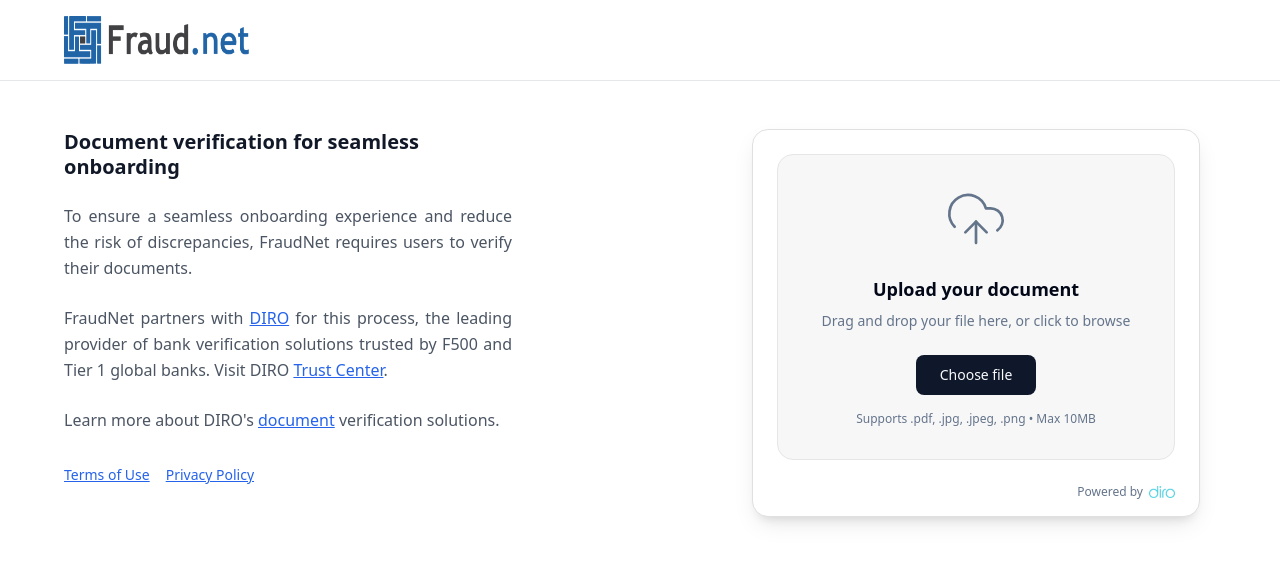
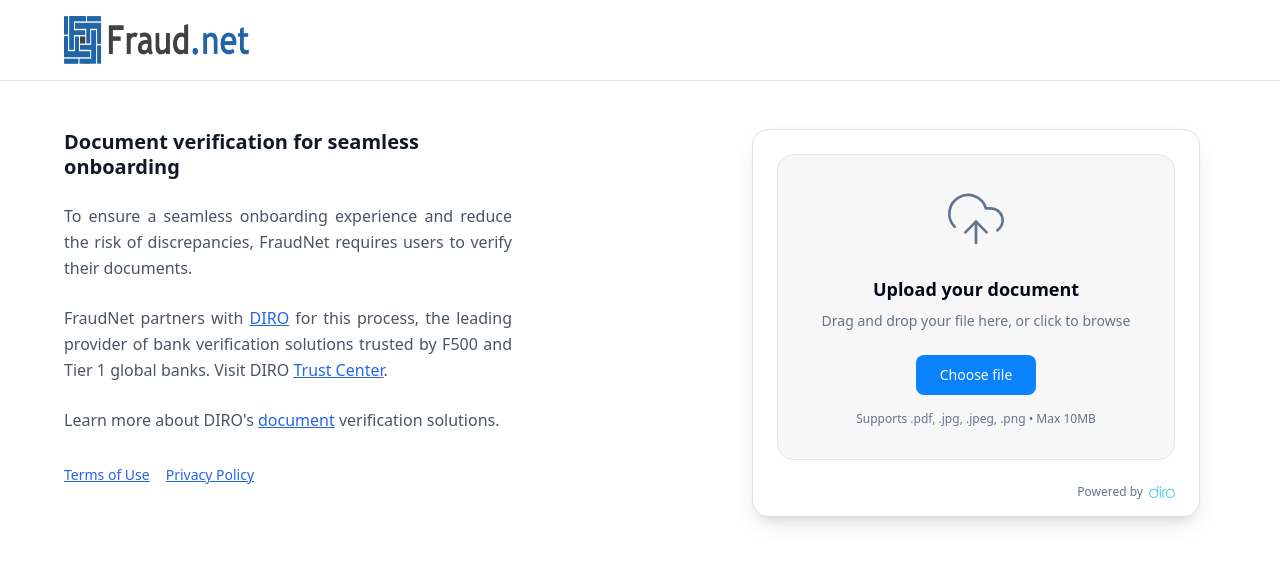
Before and after one commit to dhruvbansal022/fraud-net, a React (Vite) app: page / in a window 1280 px wide. Shown: the top 564 px of the page. Built offline with nearby package versions, Linux system fonts and the light colour scheme; the HTML template or start-up script is replaced by a standard one.

Commit message:
Update button background color

```diff
--- a/src/index.css
+++ b/src/index.css
@@ -17,7 +17,7 @@ All colors MUST be HSL.
     --popover: 0 0% 100%;
     --popover-foreground: 222.2 84% 4.9%;
 
-    --primary: 222.2 47.4% 11.2%;
+    --primary: 210 97% 51%;
     --primary-foreground: 210 40% 98%;
 
     --secondary: 210 40% 96.1%;
@@ -51,7 +51,7 @@ All colors MUST be HSL.
     --info-color: 189 94% 57%;
 
     /* Gradients */
-    --gradient-primary: linear-gradient(135deg, hsl(var(--primary)), hsl(222.2 47.4% 8%));
+    --gradient-primary: linear-gradient(135deg, hsl(var(--primary)), hsl(210 97% 41%));
     --gradient-success: linear-gradient(135deg, hsl(var(--success-color)), hsl(145 76% 35%));
 
     /* Shadows */
@@ -89,8 +89,8 @@ All colors MUST be HSL.
     --popover: 222.2 84% 4.9%;
     --popover-foreground: 210 40% 98%;
 
-    --primary: 210 40% 98%;
-    --primary-foreground: 222.2 47.4% 11.2%;
+    --primary: 210 97% 51%;
+    --primary-foreground: 210 40% 98%;
 
     --secondary: 217.2 32.6% 17.5%;
     --secondary-foreground: 210 40% 98%;
```
